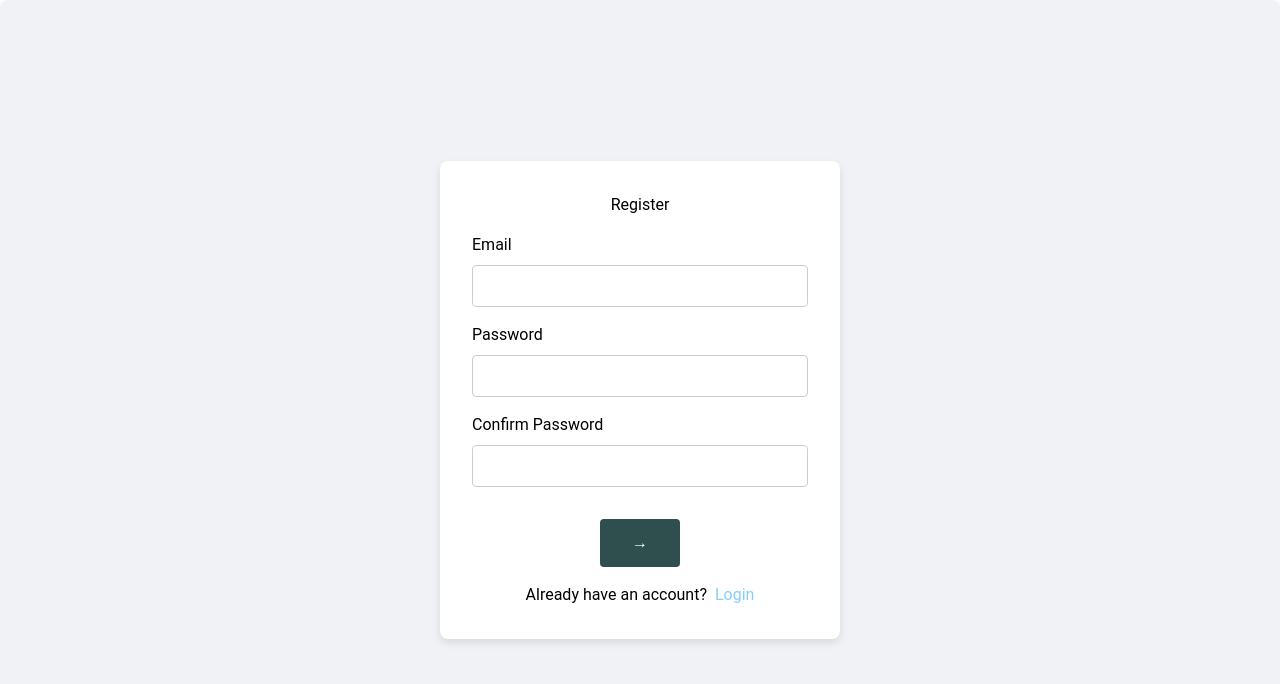
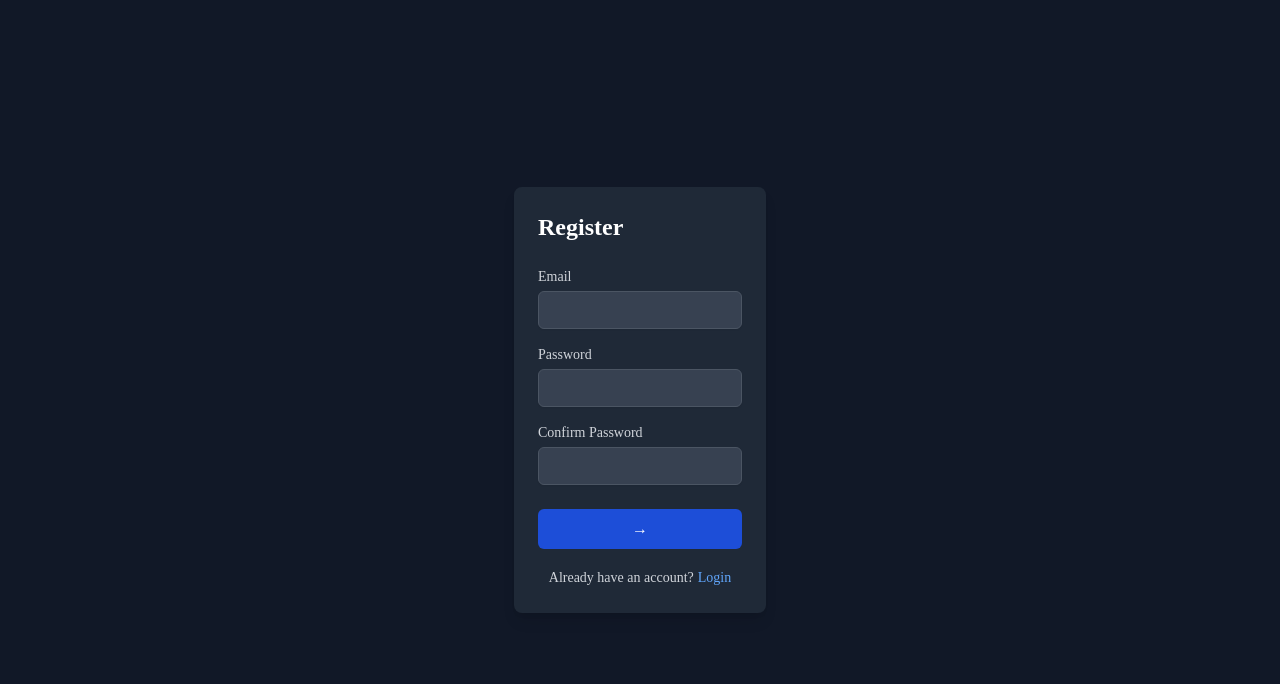
Before and after one commit to gitsamurai2003/web_app_test3, a Next.js app: page /register in a window 1280 px wide. Shown: the top 684 px of the page. Built offline with nearby package versions, Linux system fonts and the light colour scheme.

Commit message:
Update page.tsx

```diff
--- a/src/app/register/page.tsx
+++ b/src/app/register/page.tsx
@@ -2,7 +2,6 @@
 
 import { useState } from "react";
 import Link from "next/link";
-import styles from "./Register.module.css";
 
 export default function Register() {
   const [email, setEmail] = useState("");
@@ -62,41 +61,48 @@ export default function Register() {
   };
 
   return (
-    <div className={styles.container}>
-      <form onSubmit={handleSubmit} className={styles.form}>
-        <h2 className={styles.title}>Register</h2>
-        <div className={styles.inputGroup}>
-          <label>Email</label>
+    <div className="flex items-center justify-center min-h-screen bg-gray-900">
+      <form onSubmit={handleSubmit} className="bg-gray-800 p-6 rounded-lg shadow-lg">
+        <h2 className="text-2xl font-bold mb-6 text-white">Register</h2>
+        <div className="mb-4">
+          <label className="block text-sm font-medium text-gray-300">Email</label>
           <input
             type="email"
             value={email}
             onChange={(e) => setEmail(e.target.value)}
+            className="mt-1 block w-full px-3 py-2 bg-gray-700 border border-gray-600 rounded-md shadow-sm focus:outline-none focus:ring-indigo-500 focus:border-indigo-500 sm:text-sm text-white placeholder-gray-400"
             required
           />
         </div>
-        <div className={styles.inputGroup}>
-          <label>Password</label>
+        <div className="mb-4">
+          <label className="block text-sm font-medium text-gray-300">Password</label>
           <input
             type="password"
             value={password}
             onChange={(e) => setPassword(e.target.value)}
+            className="mt-1 block w-full px-3 py-2 bg-gray-700 border border-gray-600 rounded-md shadow-sm focus:outline-none focus:ring-indigo-500 focus:border-indigo-500 sm:text-sm text-white placeholder-gray-400"
             required
           />
         </div>
-        <div className={styles.inputGroup}>
-          <label>Confirm Password</label>
+        <div className="mb-6">
+          <label className="block text-sm font-medium text-gray-300">Confirm Password</label>
           <input
             type="password"
             value={confirmPassword}
             onChange={(e) => setConfirmPassword(e.target.value)}
+            className="mt-1 block w-full px-3 py-2 bg-gray-700 border border-gray-600 rounded-md shadow-sm focus:outline-none focus:ring-indigo-500 focus:border-indigo-500 sm:text-sm text-white placeholder-gray-400"
             required
           />
         </div>
-        {errorMessage && <div className={styles.error}>{errorMessage}</div>}
-        <button type="submit" className={styles.button}>&rarr;</button>
-        <div className={styles.login}>
-          <span>Already have an account?</span>
-          <Link href="/" className={styles.loginLink}>
+        {errorMessage && (
+          <div className="mb-4 text-sm text-red-500">{errorMessage}</div>
+        )}
+        <button type="submit" className="w-full px-4 py-2 bg-blue-700 text-white rounded-md hover:bg-blue-900 focus:outline-none focus:ring-2 focus:ring-offset-2 focus:ring-indigo-500">
+          &rarr;
+        </button>
+        <div className="mt-4 text-center">
+          <span className="text-sm text-gray-300">Already have an account?</span>
+          <Link href="/" className="ml-1 text-sm text-blue-400 hover:underline">
             Login
           </Link>
         </div>
```
